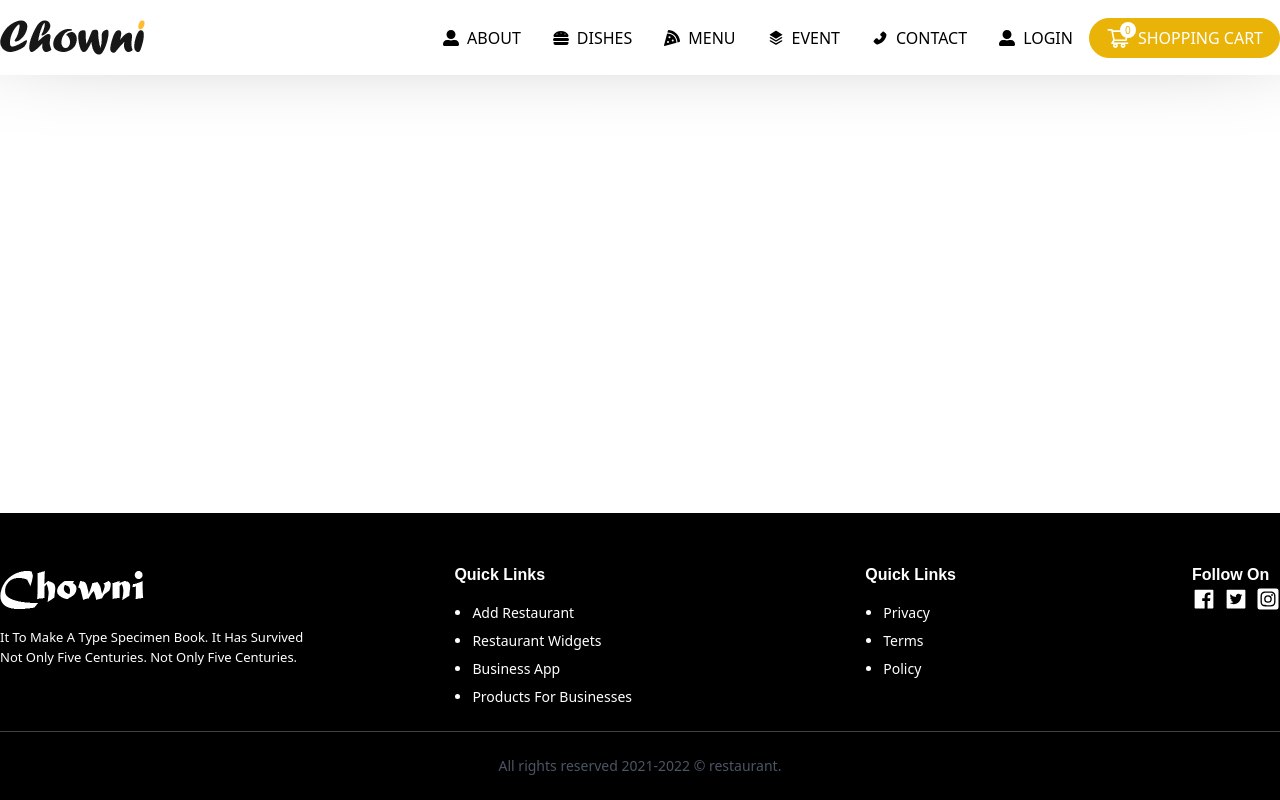
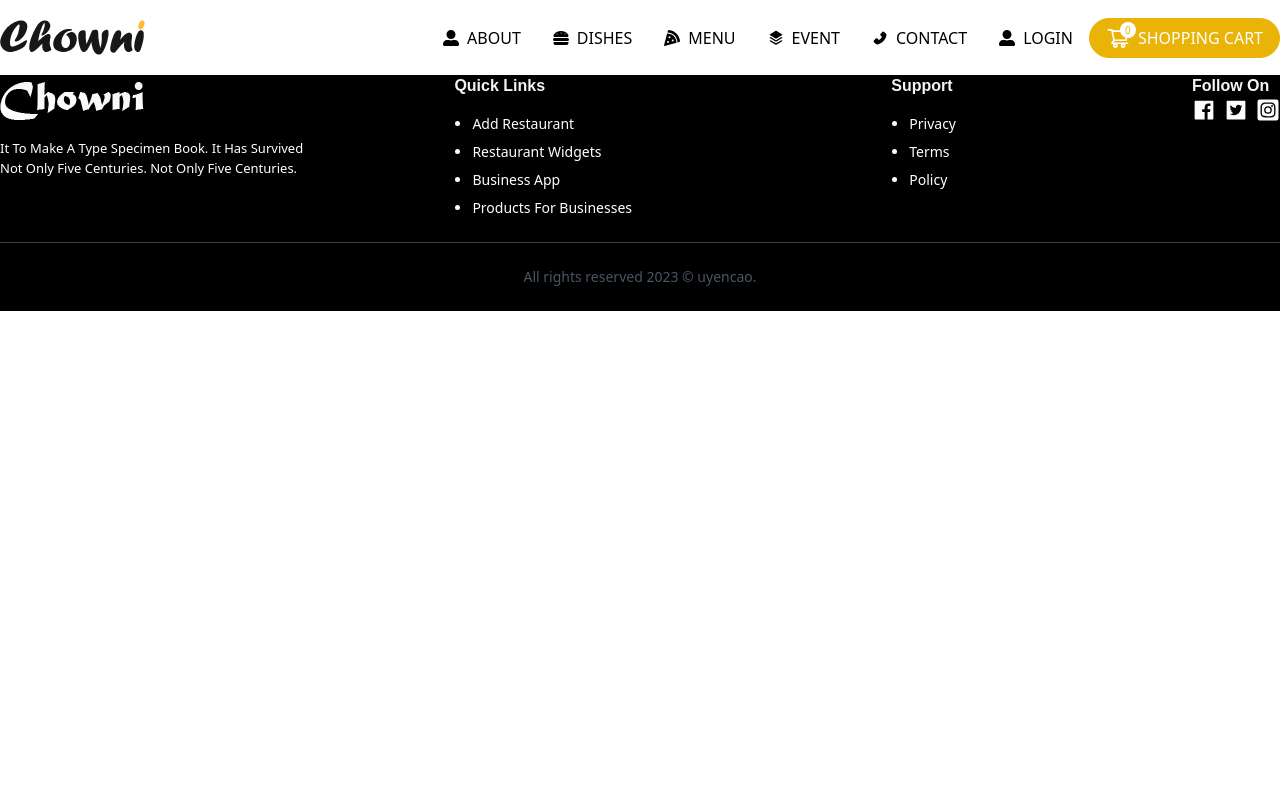
Before and after one commit to ceepu8/good-food, a React (Create React App) app: page /about in a window 1280 px wide. Built offline with nearby package versions, Linux system fonts and the light colour scheme.

Commit message:
improve(footer): refactor code

```diff
--- /dev/null
+++ b/src/components/cart/CartEmpty/index.tsx
@@ -0,0 +1,15 @@
+import { IMAGES } from "../../../constants";
+import Image from "../../base/Image";
+
+const CartEmpty = () => {
+  return (
+    <div className="flex flex-col space-y-8 pb-4">
+      <Image src={IMAGES.EMPTY} alt="empty" className="max-w-[120px] mx-auto" />
+      <p className="text-center text-xl uppercase font-semibold">
+        No items in cart
+      </p>
+    </div>
+  );
+};
+
+export default CartEmpty;
--- a/src/components/cart/CartModalToggle/index.tsx
+++ b/src/components/cart/CartModalToggle/index.tsx
@@ -20,16 +20,36 @@ const CartNumber = () => {
   );
 };
 
+type CartToggleProps = {
+  onClick: () => void;
+  toggled: boolean;
+};
+
+const CartToggle = ({ onClick, toggled }: CartToggleProps) => {
+  return (
+    <Button
+      onClick={onClick}
+      variant="primary"
+      className={cn("uppercase group flex", {
+        "animation-heartbeat": toggled,
+      })}
+    >
+      <CartNumber />
+      <span className="hidden sm:block">Shopping Cart</span>
+    </Button>
+  );
+};
+
 const CartModalToggle = () => {
   const [open, setOpen] = useState(false);
   const [toggled, setToggled] = useState(false);
   const { state } = useCart();
 
-
+  const openModal = () => setOpen(true);
+  const closeModal = () => setOpen(false);
 
   useEffect(() => {
     setToggled(true);
-
     let timeout = setTimeout(() => {
       setToggled(false);
     }, 500);
@@ -39,18 +59,8 @@ const CartModalToggle = () => {
 
   return (
     <div className="flex items-center gap-x-2">
-      <Button
-        onClick={() => setOpen(true)}
-        variant="primary"
-        className={cn("uppercase group flex", {
-          "animation-heartbeat": toggled,
-        })}
-      >
-        <CartNumber />
-        <span className="hidden sm:block">Shopping Cart</span>
-      </Button>
-
-      <CartModal show={open} handleClose={() => setOpen(false)} />
+      <CartToggle onClick={openModal} toggled={toggled} />
+      <CartModal show={open} handleClose={closeModal} />
     </div>
   );
 };
--- a/src/components/food/FilterFoodBar/index.tsx
+++ /dev/null
@@ -1,5 +0,0 @@
-const FilterFoodBar = () => {
-  return <div>FilterFoodBar</div>;
-};
-
-export default FilterFoodBar;
--- a/src/components/food/FoodItem/index.tsx
+++ b/src/components/food/FoodItem/index.tsx
@@ -62,15 +62,8 @@ const AddFoodItemForm = ({ item }: { item: FoodItemInterface }) => {
   );
 };
 
-const FoodItem = ({ item }: FoodItemProps) => {
-  const { label, image, rating, price } = item || {};
-
+const FoodItemImage = ({ image }: { image: string }) => {
   return (
-    <Link to="/" disabled>
-      <div
-        style={{ boxShadow: "0 1px 22px 0 rgb(0 0 0 / 9%)" }}
-        className="bg-white pb-4 flex flex-col gap-y-4 xs:rounded-lg cursor-pointer group"
-      >
     <figure className="aspect-[1.5/1] overflow-hidden">
       <Image
         src={image}
@@ -78,10 +71,15 @@ const FoodItem = ({ item }: FoodItemProps) => {
         className="xs:rounded-t-lg group-hover:scale-110 transition-[transform] object-cover w-full h-full"
       />
     </figure>
+  );
+};
 
+const FoodItemCardContent = ({ item }: FoodItemProps) => {
+  const { label, price, rating } = item || {};
+  return (
     <div className="font-montserrat">
       <div className="flex justify-between px-2">
-            <h5 className="font-semibold text-[15px]"> {label}</h5>
+        <h5 className="font-semibold text-[15px]">{label}</h5>
         <h4 className="text-yellow-400 text-[22px] font-bold">
           {formatAsDollar(price)}
         </h4>
@@ -91,10 +89,23 @@ const FoodItem = ({ item }: FoodItemProps) => {
           <RatingStar number={rating} />
           <span className="text-sm">({rating})</span>
         </div>
-
         <AddFoodItemForm item={item} />
       </div>
     </div>
+  );
+};
+
+const FoodItem = ({ item }: FoodItemProps) => {
+  const { image } = item || {};
+
+  return (
+    <Link to="/" disabled>
+      <div
+        style={{ boxShadow: "0 1px 22px 0 rgb(0 0 0 / 9%)" }}
+        className="bg-white pb-4 flex flex-col gap-y-4 xs:rounded-lg cursor-pointer group"
+      >
+        <FoodItemImage image={image} />
+        <FoodItemCardContent item={item} />
       </div>
     </Link>
   );
--- a/src/components/ui/Footer/index.tsx
+++ b/src/components/ui/Footer/index.tsx
@@ -5,21 +5,11 @@ import Image from "../../base/Image";
 import LineBreak from "../../base/LineBreak";
 import Link from "../../base/Link";
 import { FaInstagramSquare } from "react-icons/fa";
+import { getCurrentYear } from "../../../utils/dates";
+import { IconType } from "react-icons";
 
-const Support = () => {
-  const SUPPORT_LIST = ["Privacy", "Terms", "Policy"];
-
-  return (
-    <div className="md:ml-auto">
-      <Heading
-        size="medium"
-        className="font-montserrat font-semibold"
-        bold={false}
-      >
-        Quick Links
-      </Heading>
-      <ul className="text-sm list-disc pl-[18px] mt-4 space-y-2">
-        {SUPPORT_LIST.map((item) => {
+const NavigationCol = ({ data, title }: { data: string[]; title: string }) => {
+  const renderItem = (item: string) => {
     return (
       <li key={item} className="group">
         <Link to="/">
@@ -29,19 +19,7 @@ const Support = () => {
         </Link>
       </li>
     );
-        })}
-      </ul>
-    </div>
-  );
   };
-
-const QuickLinks = () => {
-  const QUICK_LINKS = [
-    "Add Restaurant",
-    "Restaurant Widgets",
-    "Business App",
-    "Products For Businesses",
-  ];
 
   return (
     <div className="md:ml-auto">
@@ -50,50 +28,53 @@ const QuickLinks = () => {
         className="font-montserrat font-semibold"
         bold={false}
       >
-        Quick Links
+        {title}
       </Heading>
       <ul className="text-sm list-disc pl-[18px] mt-4 space-y-2">
-        {QUICK_LINKS.map((item) => {
-          return (
-            <li key={item} className="group">
-              <Link to="/">
-                <span className="group-hover:text-yellow-500 transition-colors">
-                  {item}
-                </span>
-              </Link>
-            </li>
-          );
-        })}
+        {data.map(renderItem)}
       </ul>
     </div>
   );
 };
 
 const CopyRight = () => {
-  //  const getCurrentYear = () => dayjs().year()
-  // const currentYear = getCurrentYear()
+  const currentYear = getCurrentYear();
 
   return (
     <div className="text-center text-gray-600 text-sm pb-6">
-      All rights reserved 2021-2022 &copy; restaurant.
+      All rights reserved {currentYear} &copy; uyencao.
     </div>
   );
 };
 
-const Footer = () => {
+const SocialMediaList = () => {
+  const SOCIAL_MEDIAS = [
+    {
+      label: "facebook",
+      icon: AiFillFacebook,
+    },
+    {
+      label: "twitter",
+      icon: AiFillTwitterSquare,
+    },
+    {
+      label: "instagram",
+      icon: FaInstagramSquare,
+    },
+  ];
+
+  const renderItem = (item: { label: string; icon: IconType }) => {
+    const { label, icon: Icon } = item;
     return (
-    <footer className="bg-black text-white pt-[50px]">
-      <div className="container mx-auto">
-        <div className="grid sm:grid-cols-2 md:grid-cols-4 gap-4">
-          <div>
-            <Image src={IMAGES.LOGO_FOOTER} alt="logo-footer" />
-            <p className="text-[13px] mt-4">
-              It To Make A Type Specimen Book. It Has Survived Not Only Five
-              Centuries. Not Only Five Centuries.
-            </p>
-          </div>
-          <QuickLinks />
-          <Support />
+      <li key={label} className="hover:text-yellow-500 transition-colors">
+        <Link to="/">
+          <Icon size={24} />
+        </Link>
+      </li>
+    );
+  };
+
+  return (
     <div className="md:ml-auto">
       <Heading
         size="medium"
@@ -103,17 +84,44 @@ const Footer = () => {
         Follow On
       </Heading>
 
-            <div className="flex space-x-2">
-              <AiFillFacebook size={24} />
-              <AiFillTwitterSquare size={24} />
-              <FaInstagramSquare size={24} />
+      <ul className="flex space-x-2">{SOCIAL_MEDIAS.map(renderItem)}</ul>
     </div>
+  );
+};
+
+const FooterIntro = () => {
+  return (
+    <div>
+      <Image src={IMAGES.LOGO_FOOTER} alt="logo-footer" />
+      <p className="text-[13px] mt-4">
+        It To Make A Type Specimen Book. It Has Survived Not Only Five
+        Centuries. Not Only Five Centuries.
+      </p>
     </div>
+  );
+};
+
+const Footer = () => {
+  const QUICK_LINKS = [
+    "Add Restaurant",
+    "Restaurant Widgets",
+    "Business App",
+    "Products For Businesses",
+  ];
+  const SUPPORT_LIST = ["Privacy", "Terms", "Policy"];
+
+  return (
+    <footer className="bg-black text-white pt-[50px]">
+      <div className="container mx-auto">
+        <div className="grid sm:grid-cols-2 md:grid-cols-4 gap-4">
+          <FooterIntro />
+          <NavigationCol data={QUICK_LINKS} title="Quick Links" />
+          <NavigationCol data={SUPPORT_LIST} title="Support" />
+          <SocialMediaList />
         </div>
       </div>
 
       <LineBreak className="bg-white my-6 h-[1px] opacity-25" />
-
       <CopyRight />
     </footer>
   );
--- a/src/hooks/shared/useLockBodyScroll.ts
+++ b/src/hooks/shared/useLockBodyScroll.ts
@@ -1,15 +1,15 @@
 import { useLayoutEffect } from "react";
 
-const useLockBodyScroll = (show: Boolean): void => {
+const useLockBodyScroll = (isLocked: Boolean): void => {
   useLayoutEffect(() => {
-    if (show) {
+    if (isLocked) {
       const originalStyle = window.getComputedStyle(document.body).overflow;
       document.body.style.overflow = "hidden";
       return () => {
         document.body.style.overflow = originalStyle;
       };
     }
-  }, [show]);
+  }, [isLocked]);
 };
 
 export default useLockBodyScroll;
--- a/src/index.css
+++ b/src/index.css
@@ -2,7 +2,7 @@
 @tailwind components;
 @tailwind utilities;
 @import url("https://fonts.googleapis.com/css2?family=Architects+Daughter&display=swap");
-@import url("https://fonts.googleapis.com/css2?family=Architects+Daughter&family=Montserrat:wght@400;500;600;800&display=swap");
+@import url("https://fonts.googleapis.com/css2?family=Montserrat:wght@400;500;600;800&display=swap");
 
 .flex-center {
   @apply flex items-center justify-center;
--- a/src/layout/MainLayout/index.tsx
+++ b/src/layout/MainLayout/index.tsx
@@ -7,7 +7,7 @@ const MainLayout = () => {
     <>
       <Header />
       {/* full screen minus footer */}
-      <main className="min-h-[calc(100vh-287px)]">
+      <main className="min-h-screen]">
         <Outlet />
       </main>
       <Footer />
--- /dev/null
+++ b/src/utils/dates.ts
@@ -0,0 +1,5 @@
+export function getCurrentYear() {
+  const currentDate = new Date();
+  const currentYear = currentDate.getFullYear();
+  return currentYear;
+}
```
Also changed, not shown: src/components/cart/CartModal/index.tsx (+12 -19 lines). Lines whose indentation alone changed are shown as unchanged.
